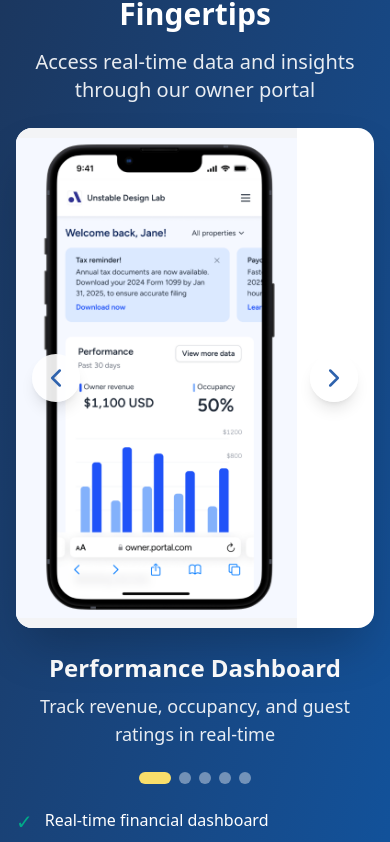
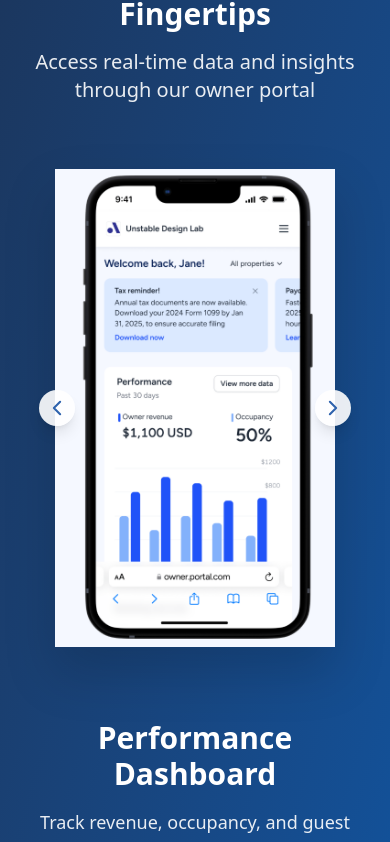
Before and after one commit to HASSANBOB533/property-mgtg-new, a Next.js app: page /en in a window 390 px wide. Shown: the part 5473-6315 px from the top of the page. Built offline with nearby package versions, Linux system fonts and the light colour scheme.

Commit message:
Redesign carousel with side-by-side layout: mobile screenshot on left, description on right

```diff
--- a/components/homepage/OwnerDashboardCarousel.tsx
+++ b/components/homepage/OwnerDashboardCarousel.tsx
@@ -58,24 +58,25 @@ export default function OwnerDashboardCarousel() {
   const currentFeature = dashboardFeatures[currentIndex];
 
   return (
-    <div className="relative w-full max-w-md mx-auto">
-      {/* Carousel Container */}
-      <div className="relative bg-white rounded-2xl shadow-2xl overflow-hidden">
-        {/* Image Container */}
-        <div className="relative aspect-[9/16] max-h-[500px] bg-gray-100">
+    <div className="relative w-full max-w-5xl mx-auto">
+      {/* Side-by-side Layout */}
+      <div className="flex flex-col md:flex-row items-center gap-8 md:gap-12">
+        {/* Mobile Screenshot */}
+        <div className="relative flex-shrink-0">
+          <div className="relative w-[280px] h-[560px] md:w-[320px] md:h-[640px]">
             <Image
               src={currentFeature.image}
               alt={t(currentFeature.titleKey)}
               fill
-            className="object-contain"
+              className="object-contain drop-shadow-2xl"
               priority={currentIndex === 0}
             />
           </div>
 
-        {/* Navigation Arrows */}
+          {/* Navigation Arrows on Mobile */}
           <button
             onClick={goToPrev}
-          className="absolute left-4 top-1/2 -translate-y-1/2 bg-white/90 hover:bg-white text-[#2F63AD] rounded-full p-3 shadow-lg transition-all hover:scale-110"
+            className="absolute left-0 top-1/2 -translate-y-1/2 -translate-x-4 bg-white/90 hover:bg-white text-[#2F63AD] rounded-full p-2 shadow-lg transition-all hover:scale-110 z-10"
             aria-label="Previous slide"
           >
             <svg
@@ -84,7 +85,7 @@ export default function OwnerDashboardCarousel() {
               viewBox="0 0 24 24"
               strokeWidth={2.5}
               stroke="currentColor"
-            className="w-6 h-6"
+              className="w-5 h-5"
             >
               <path
                 strokeLinecap="round"
@@ -96,7 +97,7 @@ export default function OwnerDashboardCarousel() {
 
           <button
             onClick={goToNext}
-          className="absolute right-4 top-1/2 -translate-y-1/2 bg-white/90 hover:bg-white text-[#2F63AD] rounded-full p-3 shadow-lg transition-all hover:scale-110"
+            className="absolute right-0 top-1/2 -translate-y-1/2 translate-x-4 bg-white/90 hover:bg-white text-[#2F63AD] rounded-full p-2 shadow-lg transition-all hover:scale-110 z-10"
             aria-label="Next slide"
           >
             <svg
@@ -105,7 +106,7 @@ export default function OwnerDashboardCarousel() {
               viewBox="0 0 24 24"
               strokeWidth={2.5}
               stroke="currentColor"
-            className="w-6 h-6"
+              className="w-5 h-5"
             >
               <path
                 strokeLinecap="round"
@@ -116,18 +117,17 @@ export default function OwnerDashboardCarousel() {
           </button>
         </div>
 
-      {/* Feature Info */}
-      <div className="mt-6 text-center">
-        <h3 className="text-2xl font-bold text-white mb-2">
+        {/* Feature Info - Side by side */}
+        <div className="flex-1 text-center md:text-left">
+          <h3 className="text-3xl md:text-4xl font-bold text-white mb-4">
             {t(currentFeature.titleKey)}
           </h3>
-        <p className="text-lg text-white/90">
+          <p className="text-lg md:text-xl text-white/90 leading-relaxed">
             {t(currentFeature.descriptionKey)}
           </p>
-      </div>
 
           {/* Dots Navigation */}
-      <div className="flex justify-center gap-2 mt-6">
+          <div className="flex justify-center md:justify-start gap-2 mt-8">
             {dashboardFeatures.map((_, index) => (
               <button
                 key={index}
@@ -142,5 +142,7 @@ export default function OwnerDashboardCarousel() {
             ))}
           </div>
         </div>
+      </div>
+    </div>
   );
 }
```
Lines whose indentation alone changed are shown as unchanged.
